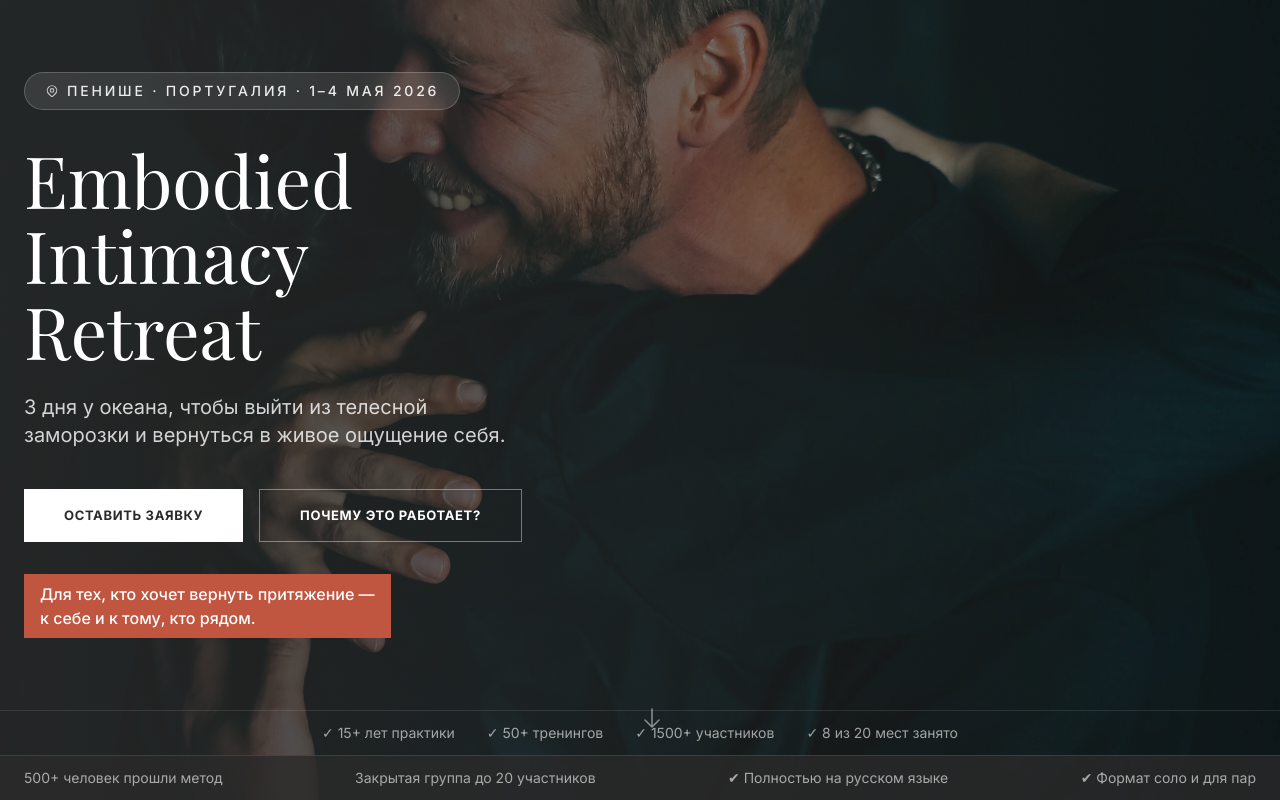
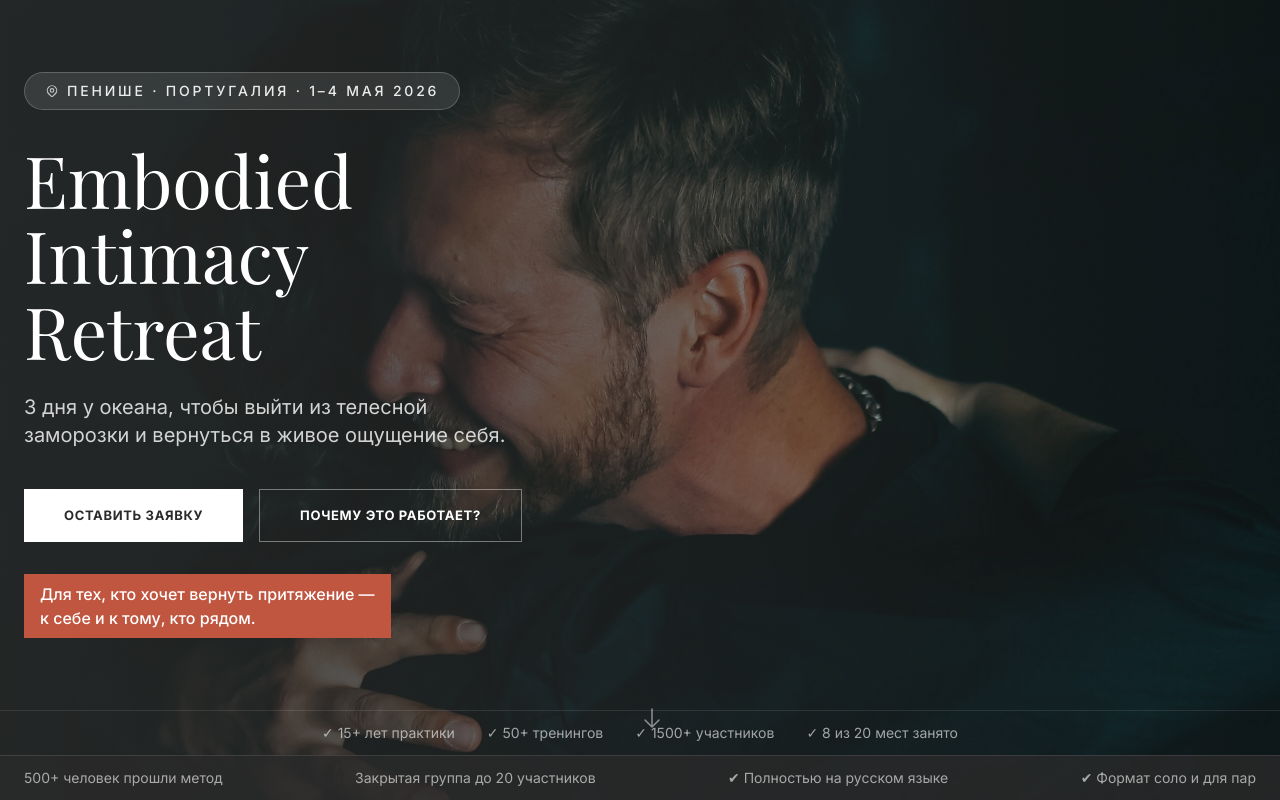
Before and after one commit to RomanShar/jahan-body-test, a Next.js app: page / in a window 1280 px wide. Shown: the top 800 px of the page. Built offline with nearby package versions, Linux system fonts and the light colour scheme; no server answers.

Commit message:
Hero: adjust background position (70% 20%) — face visible, not cropped
Co-Authored-By: Claude Opus 4.6 <noreply@anthropic.com>

```diff
--- a/components/landing/HeroSection.tsx
+++ b/components/landing/HeroSection.tsx
@@ -33,7 +33,7 @@ export default function HeroSection() {
           src={hero.heroImage}
           alt="Embodied Intimacy Retreat"
           fill
-          className="object-cover object-[85%_center]"
+          className="object-cover object-[70%_20%]"
           priority
           sizes="100vw"
           quality={90}
```
